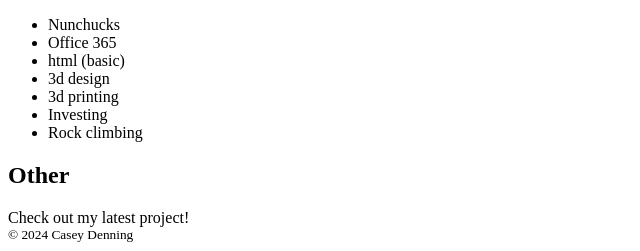
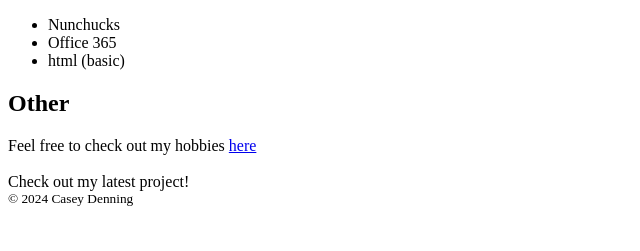
Before and after one commit to CaCiDen/html-resume, a plain HTML site: page index.html in a window 1280 px wide. Shown: the part 632-883 px from the top of the page, without its empty margins (0-640 px from the left). After the commit the page ends 847 px from the top, so only its background shows below. Drawn offline with Linux system fonts and the light colour scheme.

Commit message:
Link to hobbies

```diff
--- a/index.html
+++ b/index.html
@@ -45,12 +45,9 @@
         <li>Nunchucks</li>
         <li>Office 365</li>
         <li>html (basic)</li>
-        <li>3d design</li>
-        <li>3d printing</li>
-        <li>Investing</li>
-        <li>Rock climbing</li>
     </ul>
     <h2>Other</h2>
+    Feel free to check out my hobbies <a href="./hobbies.html">here</a><br><br>
     Check out my latest project!
     <a href="./eiffel.png"></a>
 </body>
```
